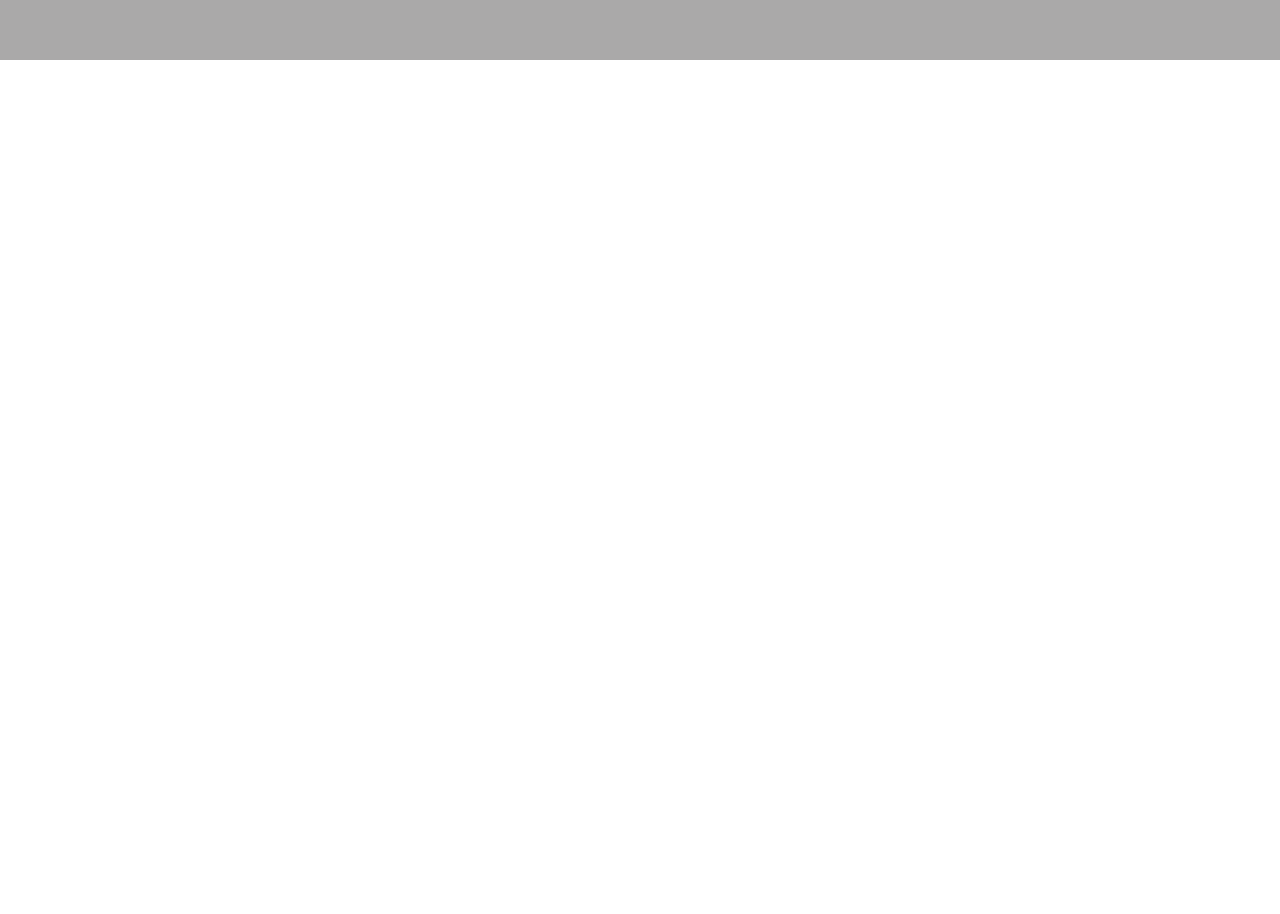
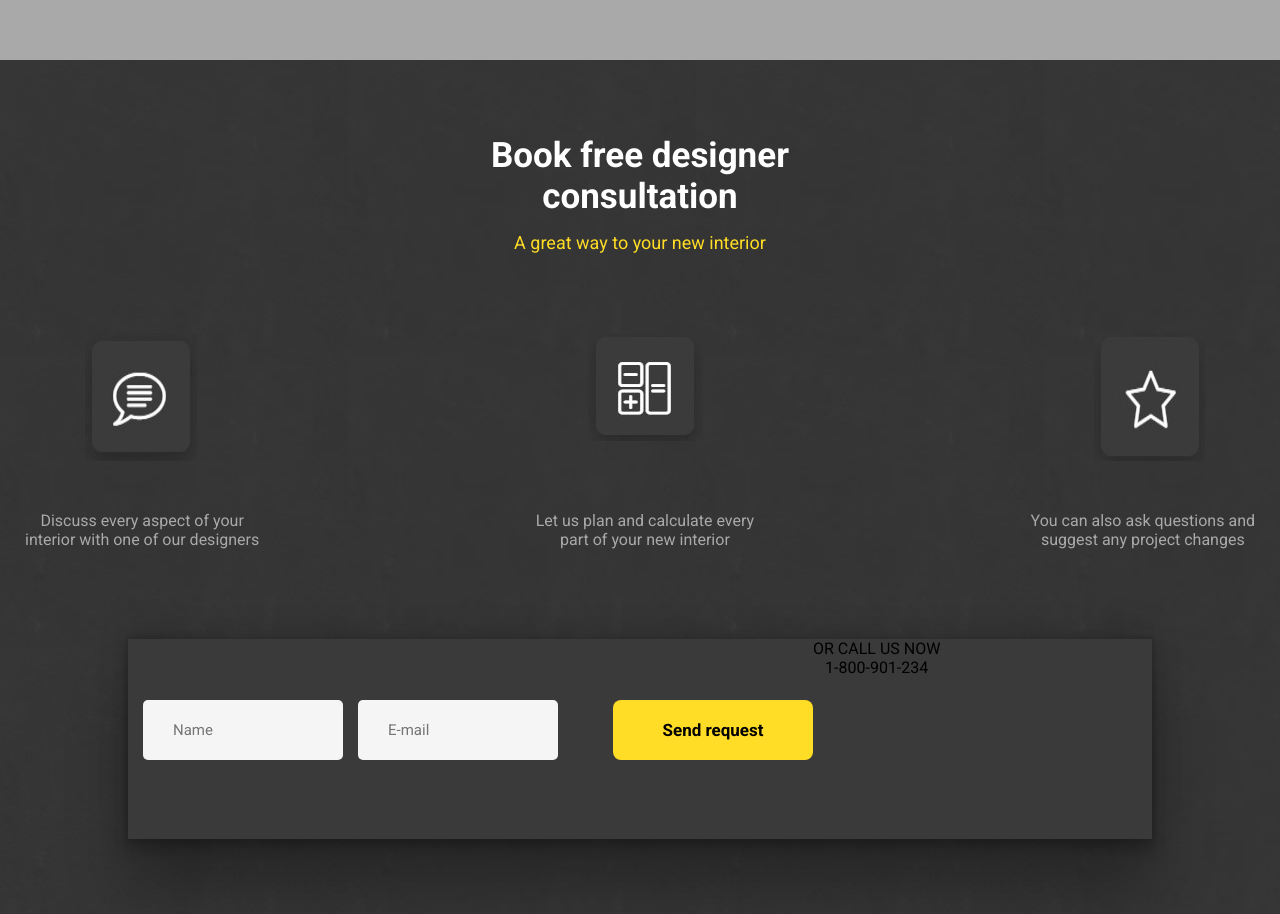
Before and after one commit to carlosbasseto/landing-page, a plain HTML site: page index.html in a window 1280 px wide. Shown: the part 3590-4504 px from the top of the page. Before the commit the page ends 3650 px from the top, so only its background shows below. Drawn offline with Linux system fonts and the light colour scheme.

Commit message:
Add files via upload

```diff
--- a/index.html
+++ b/index.html
@@ -18,7 +18,7 @@
                     <li class="item-lista"><a href="#about">About</a></li>
                     <li class="item-lista"><a href="#disign">Design</a></li>
                     <li class="item-lista"><a href="#portifolio">Portfolio</a></li>
-                    <li class="item-lista"><a href="#teste">Contacts</a></li>
+                    <li class="item-lista"><a href="#contato">Contacts</a></li>
                 </ul>
                 <img class="logo" src="img/logo-default-189x35.png" alt="">
                 <ul class="cabecario-lista">
@@ -194,6 +194,31 @@
         </div>
     </div>
 
+    <div class="contato" id="contato">
+        <div class="section__contato">
+            <p class="titulo-contto">Book free designer<br>consultation</p>
+            <p class="descricao-contato">A great way to your new interior</p>
+        </div>
+        <div class="consulta">
+            <img class="img-contato-1" src="img/contatos-1.jpg" alt="">
+            <img class="img-contato-2" src="img/contatos-2.jpg" alt="">
+            <img class="img-contato-3" src="img/contatos-3.jpg" alt="">
+        </div>
+        <div class="descricao-img">
+            <p class="prg-contato-1">Discuss every aspect of your<br> interior with one of our designers</p>
+            <p class="prg-contato-2">Let us plan and calculate every <br>part of your new interior</p>
+            <p class="prg-contato-3">You can also ask questions and<br> suggest any project changes</p>
+        </div>
+        <div class="contato-email">
+            <div class="card-input">
+                <input class="input-contato" type="text" placeholder="Name">
+                <input class="input-contato" type="email" placeholder="E-mail">
+                <button class="btn-contato">Send request</button>
+                <p class="desc-contato"><sapn class="call">OR CALL US NOW</sapn><BR><span class="numero">1-800-901-234</span></p>
+            </div>
+        </div>
+    </div>
+
 </body>
 
 <script src="script.js"></script>
--- a/style.css
+++ b/style.css
@@ -409,3 +409,115 @@ input[type=range]::-webkit-slider-thumb {
     margin-left: 35px;
     padding: 5px;
 }
+
+.contato{
+    height: 150vh;
+    width: 100%;
+    background-image: url(img/fundo-disign.jpg);
+}
+
+.contato{
+    text-align: center;
+}
+
+.titulo-contto{
+    color: white;
+    font-size: 35px;
+    font-weight: 600;
+    padding: 75px 0px 15px 0px;
+}
+
+.descricao-contato{
+    text-align: center;
+    color: rgb(255,220,37);
+    font-size: 18px;
+}
+
+.consulta{
+    display: flex;
+    justify-content: space-between;
+    padding: 25px;
+}
+
+.img-contato-1{
+    cursor: pointer;
+    margin-top: 55px;
+    padding: 0px 0px 0px 60px;
+}
+
+.img-contato-2{
+    cursor: pointer;
+    margin-top: 55px;
+    padding: 0px 0px 20px 0px;
+}
+
+.img-contato-3{
+    cursor: pointer;
+    margin-top: 55px;
+    padding: 0px 50px 0px 0px;
+}
+
+
+
+.descricao-img{
+    display: flex;
+    width: 100%;
+}
+
+.descricao-img{
+    justify-content: space-between;
+    padding: 25px;
+    color: #aaa9a9;
+}
+
+.contato-email{
+    height: 200px;
+    width: 80%;
+    background-color: rgb(58, 58, 58);
+    margin-left: 10%;
+    margin-top: 65px;
+    box-shadow: rgba(0, 0, 0, 0.25) 0px 54px 55px, rgba(0, 0, 0, 0.12) 0px -12px 30px, rgba(0, 0, 0, 0.12) 0px 4px 6px, rgba(0, 0, 0, 0.17) 0px 12px 13px, rgba(0, 0, 0, 0.09) 0px -3px 5px;
+}
+
+.card-input{
+
+    display: flex;
+}
+
+.input-contato{
+    width: 200px;
+    height: 60px;
+    margin-top: 6%;
+    background-color: rgb(245,245,245);
+    border: none;
+    border-radius: 5px;
+    padding: 15px;
+    margin-left: 15px;
+}
+
+.input-contato::placeholder{
+    font-size: 15px;
+    padding: 15px;
+}
+
+.btn-contato{
+    height: 60px;
+    margin-left: 55px;
+    width: 200px;
+    margin-top: 6%;
+    background-color: rgb(255,220,37);
+    border: none;
+    font-size: 17px;
+    font-weight: 600;
+    border-radius: 8px;
+    cursor: pointer;
+}
+
+.btn-contato:hover{
+    color: white;
+    background-color:var(--cinza-principal)
+}
+
+.call{
+    c
+}
```
Also changed, not shown: img/contatos-1.jpg (added), img/contatos-2.jpg (added), img/contatos-3.jpg (added).
